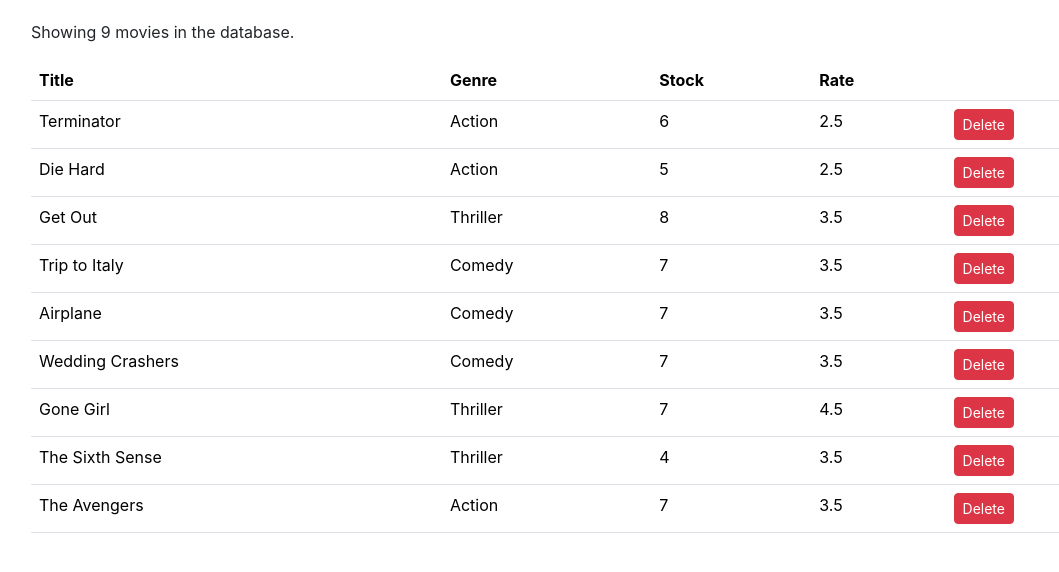
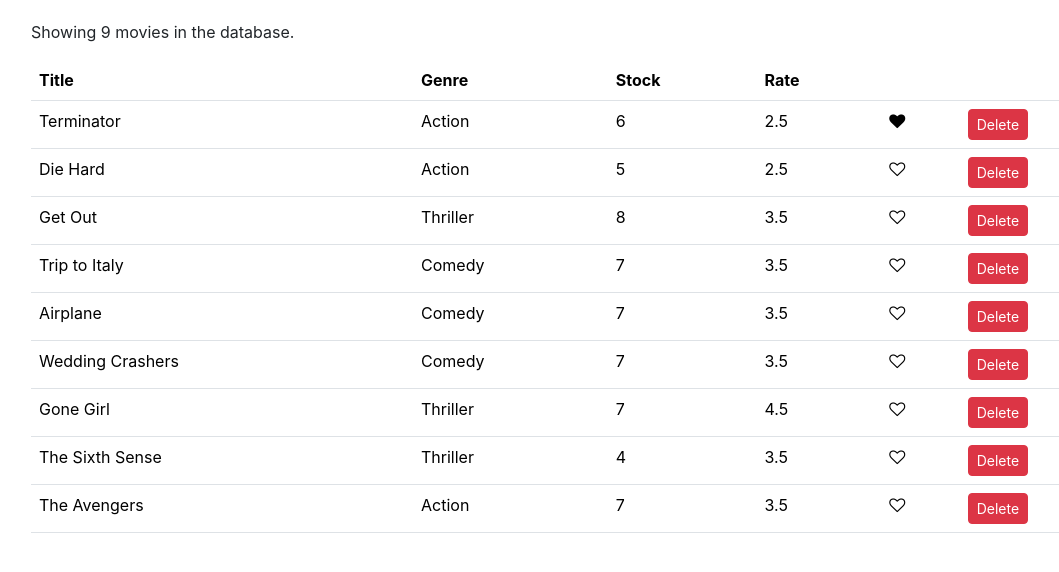
Before and after one commit to SandipPunalkar/vidlyts-app, a React (Create React App) app: page / in a window 1280 px wide. Shown: the top 572 px of the page, without its empty margins (51-1110 px from the left). Built offline with nearby package versions, Linux system fonts and the light colour scheme.

Commit message:
Building the like component.

```diff
--- a/src/components/Movies.tsx
+++ b/src/components/Movies.tsx
@@ -1,6 +1,7 @@
 import React from "react";
 import Movie from "../models/movieTypes";
 import { getMovies } from "../services/fakeMovieService";
+import Like from "./common/Like";
 
 interface MoviesProps {}
 
@@ -18,6 +19,14 @@
     this.setState({ movies });
   };
 
+  handleLike = (movie: Movie) => {
+    const movies = [...this.state.movies];
+    const index = movies.indexOf(movie);
+    movies[index] = { ...movies[index] };
+    movies[index].liked = !movies[index].liked;
+    this.setState({ movies });
+  };
+
   render() {
     const { length: count } = this.state.movies;
     if (count === 0) return <p>There are no movies in the database.</p>;
@@ -31,7 +40,8 @@
               <th>Genre</th>
               <th>Stock</th>
               <th>Rate</th>
-              <th></th>
+              <th />
+              <th />
             </tr>
           </thead>
           <tbody>
@@ -41,6 +51,12 @@
                 <td>{movie.genre.name}</td>
                 <td>{movie.numberInStock}</td>
                 <td>{movie.dailyRentalRate}</td>
+                <td>
+                  <Like
+                    liked={movie.liked}
+                    onLike={() => this.handleLike(movie)}
+                  />
+                </td>
                 <td>
                   <button
                     onClick={() => this.handleDelete(movie)}
--- /dev/null
+++ b/src/components/common/Like.tsx
@@ -0,0 +1,22 @@
+import React from "react";
+
+interface LikeProps {
+  liked: boolean;
+  onLike: () => void;
+}
+
+function Like({ liked, onLike }: LikeProps) {
+  let classes = "fa fa-heart";
+  if (!liked) classes += "-o";
+
+  return (
+    <i
+      onClick={onLike}
+      className={classes}
+      style={{ cursor: "pointer" }}
+      aria-hidden="true"
+    ></i>
+  );
+}
+
+export default Like;
```
